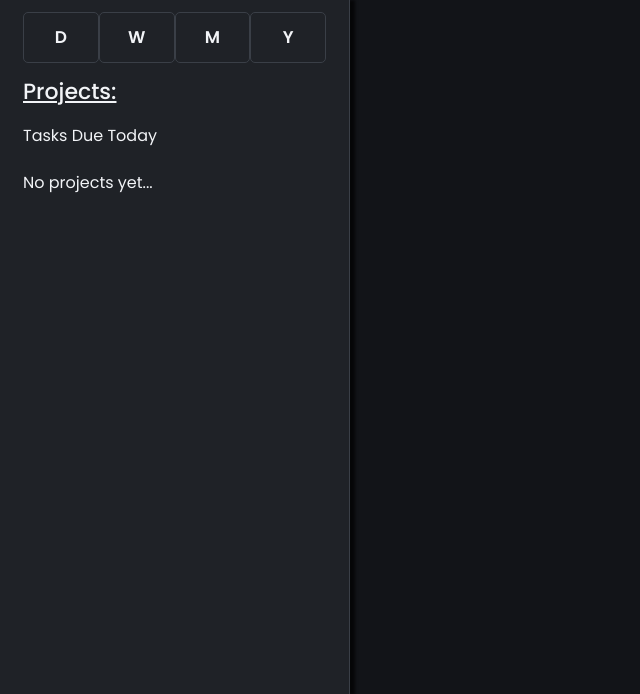
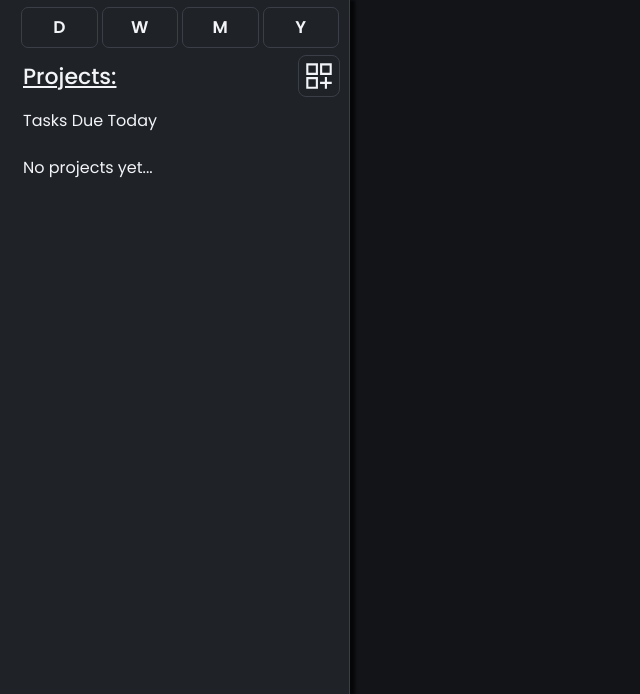
Before and after one commit to deKoder-ai/django_taska_v01, a Django app: page /taska/ in a window 1280 px wide. Shown: the part 55-749 px from the top of the page, without its empty margins (0-640 px from the left). Run offline with Django 5.2, Linux system fonts and the light colour scheme; the visitor is signed in with stand-in values (Sample User, id 1); data that the repository does not hold is empty.

Commit message:
Added new project button and sidebar scroll behaviour

```diff
--- a/taska_app/static/css/taska.css
+++ b/taska_app/static/css/taska.css
@@ -65,6 +65,10 @@
   z-index: 100;
   border-right: 1px solid var(--col-neutral);
   box-shadow: 5px 0px 3px rgba(0, 0, 0, 0.699);
+  overflow-y: scroll;
+}
+.sidebar::-webkit-scrollbar {
+  display: none; /* Hides scrollbar in WebKit-based browsers */
 }
 .sidebar h2 {
   font-size: 2.2rem;
@@ -78,6 +82,9 @@
   padding: 1rem 1.5rem 1rem 2.3rem;
   text-align: left;
   font-weight: 400;
+  /* overflow: hidden;
+  height: 4rem;
+  text-align: start; */
 }
 .sb-btn:hover {
   font-weight: 500;
@@ -86,18 +93,35 @@
   box-shadow: 3px 3px 3px rgba(0, 0, 0, 0.479);
 }
 .sb-freq-btn-div {
-  padding: 1.2rem 2.3rem 0rem 2.3rem;
+  padding: 0.7rem 0.8rem 0rem 1.9rem;
 }
 .sb-freq-btn {
-  padding: 1rem 0rem;
+  padding: 0.5rem 0rem;
   font-size: 1.7rem;
   font-weight: 600;
   width: 25%;
   border: 1px solid var(--col-neutral);
-  border-radius: 5px;
+  border-radius: 7px;
   text-align: center;
+  margin: 0px 2px 0px 2px;
 }
 
+.new-project {
+  background-image: url(../img/new_project.svg);
+  background-repeat: no-repeat;
+  background-size: 85% 85%;
+  background-position: center;
+  width: 40px;
+  height: 40px;
+  margin-right: 1rem;
+  margin-top: 0.7rem;
+  border-radius: 7px;
+  outline: 1px solid var(--col-neutral);
+}
+.new-project:hover {
+  background-color: var(--col-prim);
+  box-shadow: 3px 3px 5px rgba(0, 0, 0, 0.973);
+}
 .pl-duedate {
   font-size: 1.2rem;
   font-weight: 400;
--- a/taska_app/static/js/taska.js
+++ b/taska_app/static/js/taska.js
@@ -1,12 +1,27 @@
 document.addEventListener("DOMContentLoaded", function () {
   console.log("DOM fully loaded and parsed");
-  console.log("Taska.js loaded");
+  console.log("taska.js loaded");
+
+  const sidebar = document.querySelector(".sidebar");
+  // Set the scroll behavior to smooth
+  sidebar.style.scrollBehavior = "smooth";
+
+  const newProject = document.getElementById("newProject");
+  newProject.addEventListener("click", function () {
+    console.log("New project button clicked");
+
+    // Scroll back to top
+    sidebar.scrollTop = 0;
+  });
 
   document.querySelectorAll(".sb-btn").forEach((button) => {
     button.addEventListener("click", function () {
       const projectId = this.id.replace("project-", "");
       // Now you have the unique identifier (ID or slug) of the clicked project
       console.log("Project clicked:", projectId);
+
+      // Scroll back to top
+      sidebar.scrollTop = 0;
     });
   });
 });
--- a/taska_app/templates/taska_app/taska.html
+++ b/taska_app/templates/taska_app/taska.html
@@ -35,7 +35,10 @@
           </div>
         </ul>
         <ul>
-          <h2>Projects:</h2>
+          <div class="flex-between">
+            <h2>Projects:</h2>
+            <button class="new-project" id="newProject"></button>
+          </div>
           <button class="sb-btn">Tasks Due Today</button>
           <ul class="projects">
             {% for project in projects %}
```
Also changed, not shown: taska_app/static/img/new_project.svg (added).
